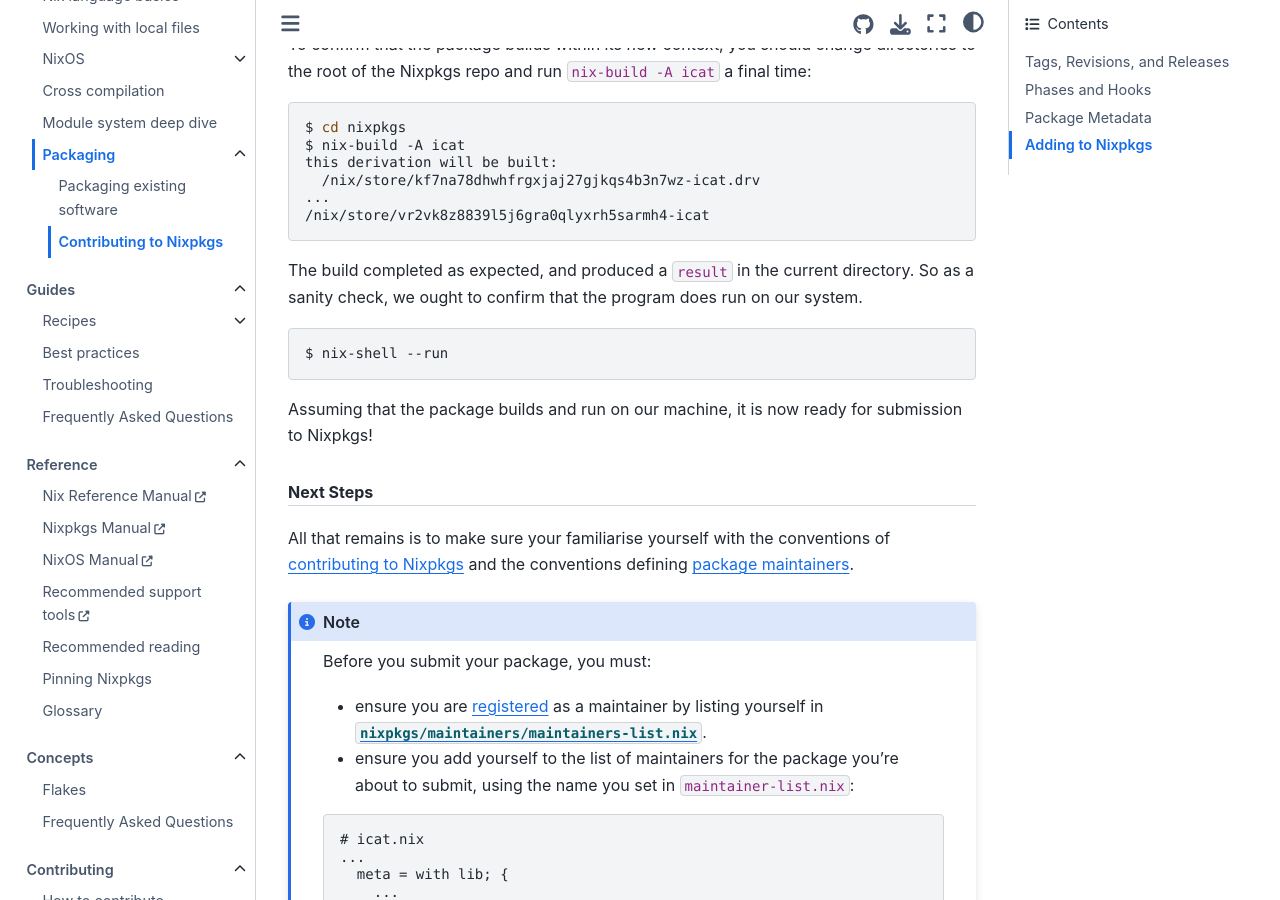
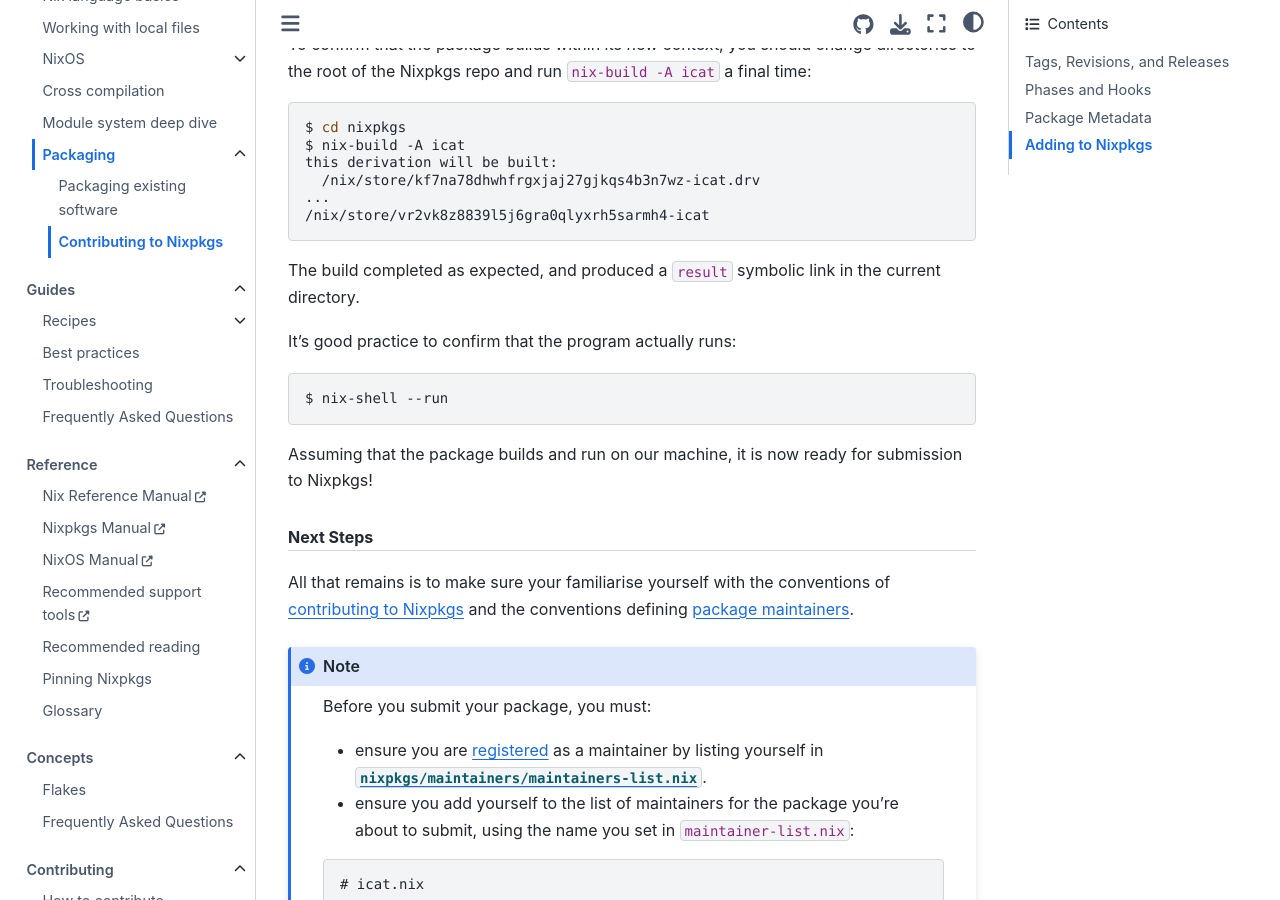
Before and after one commit to NixOS/nix.dev, a Sphinx documentation site: the page built from source/tutorials/packaging/contributing-to-nixpkgs.md, in a window 1280 px wide and 900 px high, scrolled down 4896 px. Built offline with Sphinx 7.4.7 and the Sphinx Book theme 1.1.4, drawn with Linux system fonts in a browser that asks for light colours.

Commit message:
Update source/tutorials/packaging/contributing-to-nixpkgs.md
Co-authored-by: Alexander Groleau <alex@proof.construction>

````diff
--- a/source/tutorials/packaging/contributing-to-nixpkgs.md
+++ b/source/tutorials/packaging/contributing-to-nixpkgs.md
@@ -190,7 +190,9 @@
 /nix/store/vr2vk8z8839l5j6gra0qlyxrh5sarmh4-icat
 ```
 
-The build completed as expected, and produced a `result` in the current directory. So as a sanity check, we ought to confirm that the program does run on our system.
+The build completed as expected, and produced a `result` symbolic link in the current directory.
+
+It's good practice to confirm that the program actually runs:
 
 ```console
 $ nix-shell --run
````
